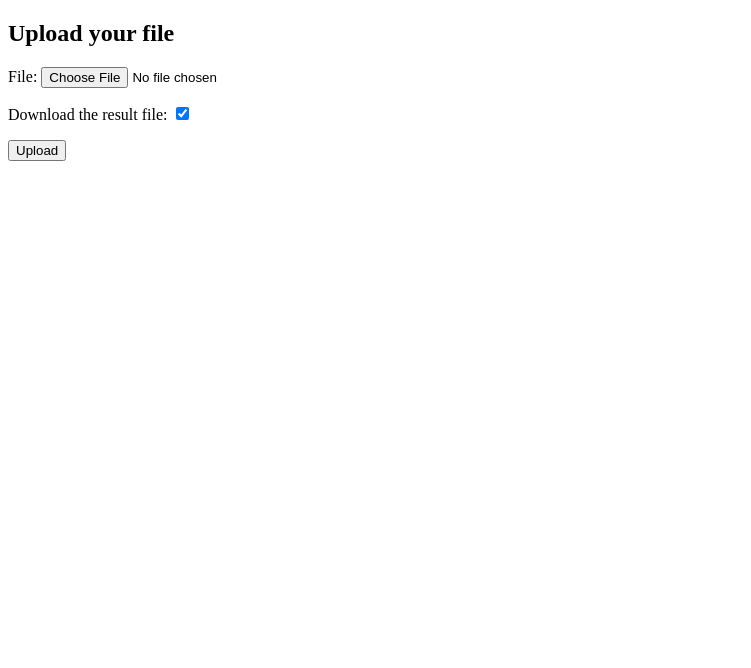
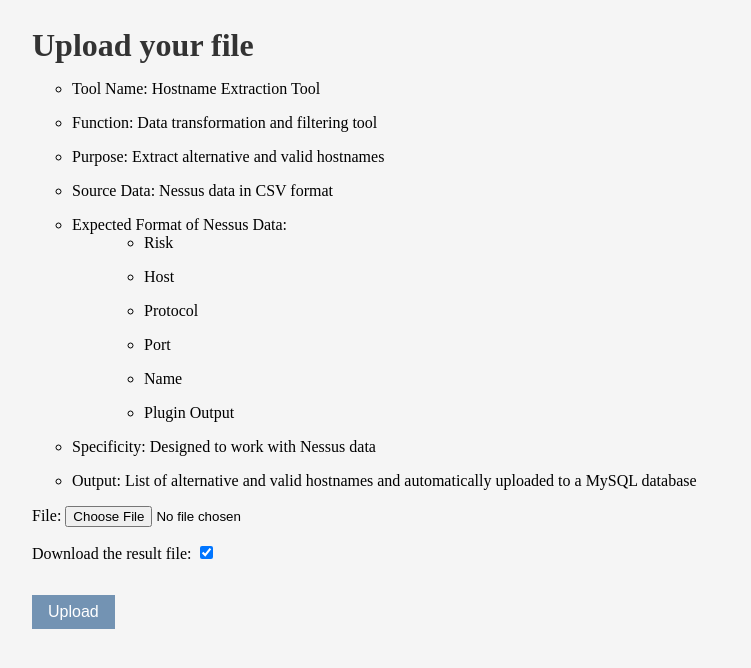
Before and after one commit to earnwong/hostname_extraction, a Django app: page /main/ in a window 1280 px wide. Shown: the top 668 px of the page, without its empty margins (0-751 px from the left). Run offline with Django 4.2, Linux system fonts and the light colour scheme.

Commit message:
changed html

```diff
--- a/extraction_project/extraction/settings.py
+++ b/extraction_project/extraction/settings.py
@@ -29,7 +29,6 @@ SECRET_KEY = config('DJANGO_SECRET_KEY')
 DEBUG = True
 
 ALLOWED_HOSTS = []
-
 
 # Application definition
 
@@ -122,6 +121,8 @@ USE_TZ = True
 
 STATIC_URL = 'static/'
 # STATIC_ROOT = os.path.join(BASE_DIR, 'static')
+STATICFILES_DIRS = [os.path.join(BASE_DIR, 'static')]
+
 
 
 # Default primary key field type
--- a/extraction_project/main/templates/myapp/base.html
+++ b/extraction_project/main/templates/myapp/base.html
@@ -3,7 +3,9 @@
 <head>
     <meta charset="UTF-8">
     <meta name="viewport" content="width=device-width, initial-scale=1.0">
-    <title>File Processing</title>
+    <title>Hostname Extraction Tool</title>
+    {% load static %}
+    <link rel="stylesheet" href="{% static 'app/style.css' %}">
 </head>
 <body>
     <div>
--- a/extraction_project/main/templates/myapp/upload.html
+++ b/extraction_project/main/templates/myapp/upload.html
@@ -2,6 +2,24 @@
 
 {% block content %}
   <h2>Upload your file</h2>
+  <ul>
+    <li>Tool Name: Hostname Extraction Tool</li>
+    <li>Function: Data transformation and filtering tool</li>
+    <li>Purpose: Extract alternative and valid hostnames</li>
+    <li>Source Data: Nessus data in CSV format</li>
+    <li>Expected Format of Nessus Data:
+      <ul>
+        <li>Risk</li>
+        <li>Host</li>
+        <li>Protocol</li>
+        <li>Port</li>
+        <li>Name</li>
+        <li>Plugin Output</li>
+      </ul>
+    </li>
+    <li>Specificity: Designed to work with Nessus data</li>
+    <li>Output: List of alternative and valid hostnames and automatically uploaded to a MySQL database</li>
+  </ul>
 
   {% if error_message %}
   <p class="error_message">{{ error_message }}</p>
--- a/extraction_project/main/views.py
+++ b/extraction_project/main/views.py
@@ -7,6 +7,8 @@ from .utils import process_file
 from .cleandata import InvalidFileError
 import os
 from django.conf import settings
+from django.contrib import messages
+
 
 def clear_temp_directory(temp_directory):
     for file in os.listdir(temp_directory):
--- /dev/null
+++ b/extraction_project/static/app/style.css
@@ -0,0 +1,55 @@
+body {
+    font-family: Zapf Chancery;
+    background-color: #f5f5f5;
+    margin: 0;
+    padding: 0;
+  }
+
+  .container {
+    max-width: 800px;
+    margin: 2rem auto;
+    padding: 1rem;
+    background-color: white;
+    box-shadow: 0 2px 6px rgba(0, 0, 0, 0.1);
+  }
+
+  h2 {
+    font-size: 2rem;
+    color: #333;
+    margin-bottom: 1rem;
+    margin-left: 2rem;
+  }
+
+  ul {
+    list-style-type: circle;
+    padding: 2;
+  }
+
+  li {
+    margin-bottom: 1rem;
+    margin-left: 2rem;
+  }
+
+  .error_message {
+    color: red;
+  }
+
+  form {
+    /* display: flex; */
+    flex-direction: column;
+    margin-left: 2rem;
+  }
+
+  button[type="submit"] {
+    background-color: #7393B3;
+    color: white;
+    border: white;
+    padding: 0.5rem 1rem;
+    cursor: pointer;
+    font-size: 1rem;
+    margin-top: 1rem;
+  }
+
+  button[type="submit"]:hover {
+    background-color: #0056b3;
+  }
```
Also changed, not shown: extraction_project/db.sqlite3.
